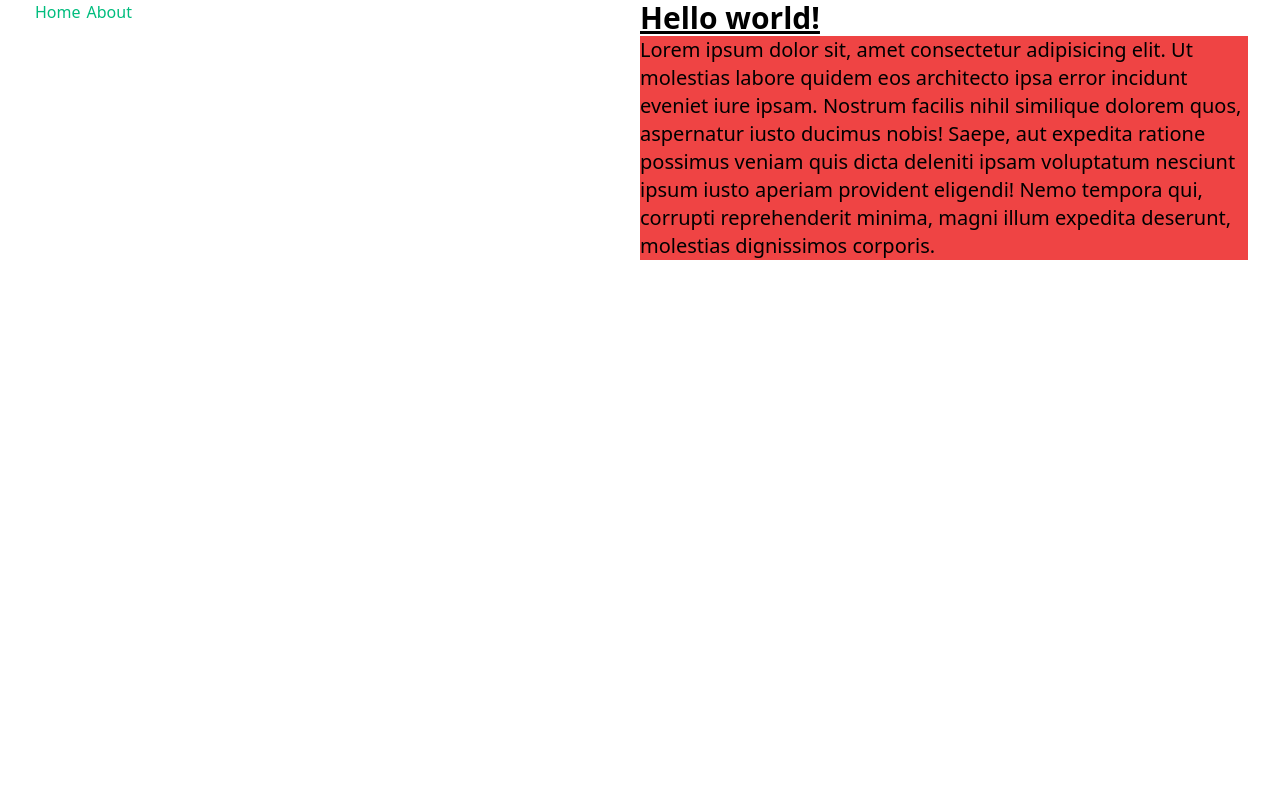
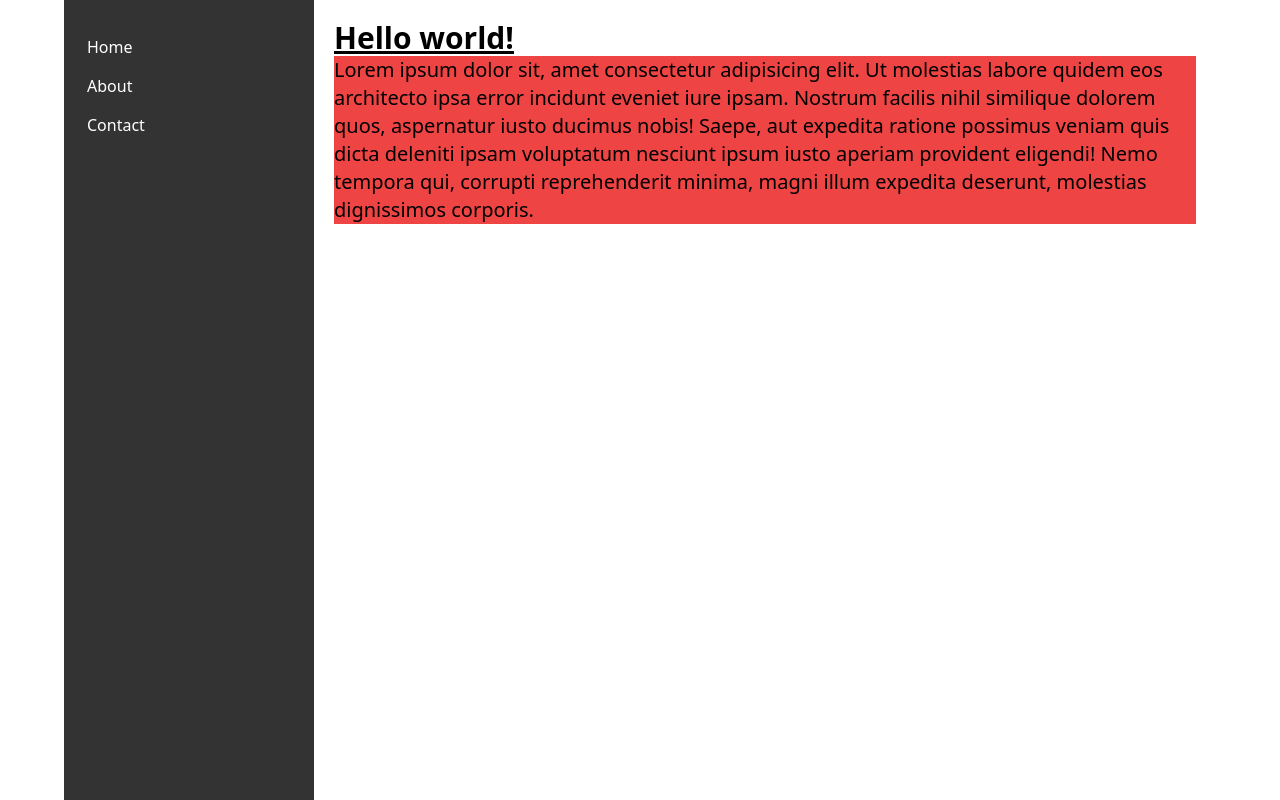
Before and after one commit to digivoro/g5-mvc, a Vue app in the folder frontend/: page / in a window 1280 px wide. Built offline with nearby package versions, Linux system fonts and the light colour scheme.

Commit message:
creacion sidenav

```diff
--- a/frontend/src/App.vue
+++ b/frontend/src/App.vue
@@ -1,18 +1,30 @@
-<script setup>
-import { RouterLink, RouterView } from "vue-router";
+<script>
+import Sidenav from './components/Sidenav.vue';
+
+export default {
+  name: "App",
+  components: {
+    Sidenav
+  }
+};
 </script>
 
 <template>
-  <header>
-    <div class="">
-      <nav>
-        <RouterLink to="/">Home</RouterLink>
-        <RouterLink to="/about">About</RouterLink>
-      </nav>
+  <div id="app">
+    <Sidenav />
+    <div class="content">
+      <router-view></router-view>
     </div>
-  </header>
-
-  <RouterView />
+  </div>
 </template>
 
-<style scoped></style>
+<style>
+#app {
+  display: flex;
+}
+.content {
+  margin-left: 250px; /* Same width as the sidenav */
+  padding: 20px;
+  flex-grow: 1;
+}
+</style>
--- /dev/null
+++ b/frontend/src/components/Sidenav.vue
@@ -0,0 +1,37 @@
+<template>
+    <div class="sidenav">
+      <ul>
+        <li><router-link to="/">Home</router-link></li>
+        <li><router-link to="/about">About</router-link></li>
+        <li><router-link to="/contact">Contact</router-link></li>
+      </ul>
+    </div>
+  </template>
+
+  <script>
+  export default {
+    name: "Sidenav"
+  };
+  </script>
+
+  <style scoped>
+  .sidenav {
+    width: 250px;
+    height: 100vh;
+    background-color: #333;
+    color: white;
+    position: fixed;
+    padding: 20px;
+  }
+  ul {
+    list-style-type: none;
+    padding: 0;
+  }
+  li {
+    margin: 15px 0;
+  }
+  a {
+    color: white;
+    text-decoration: none;
+  }
+  </style>
```
